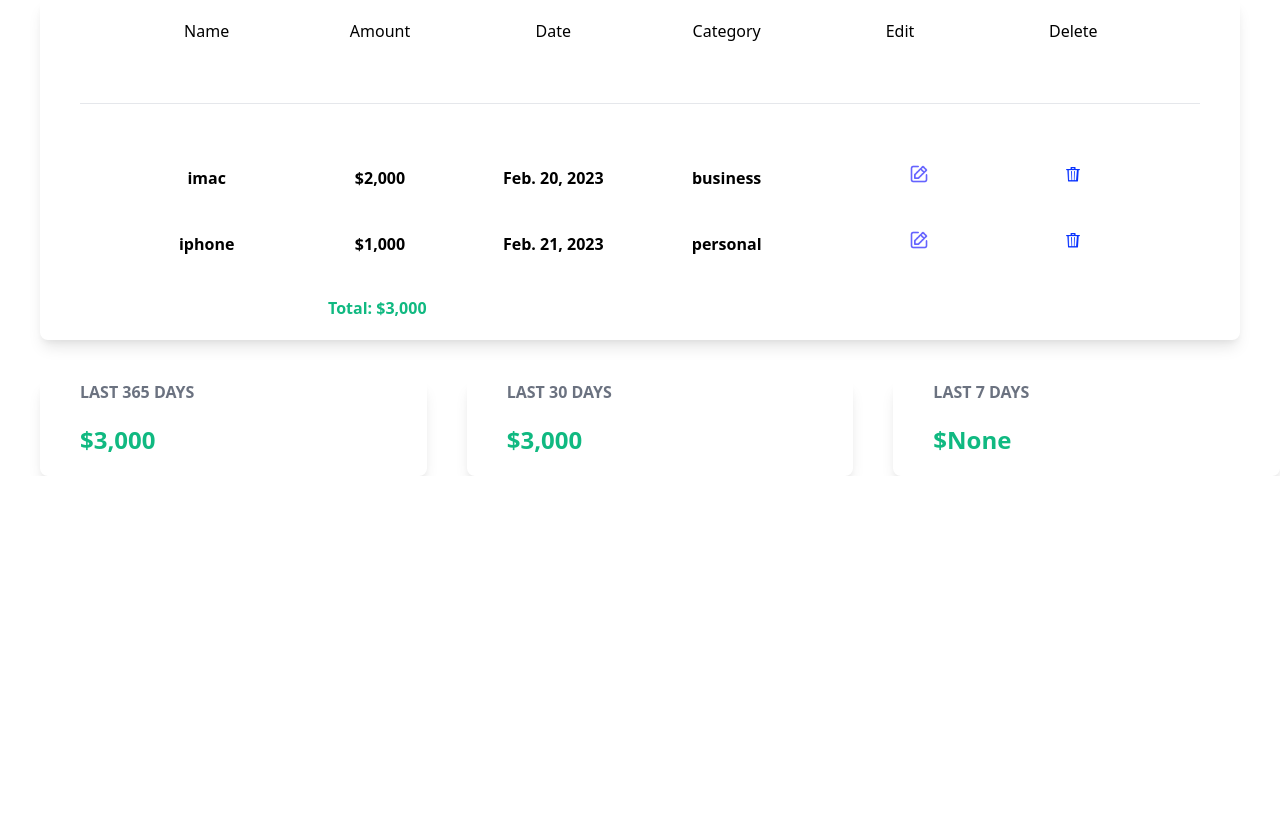
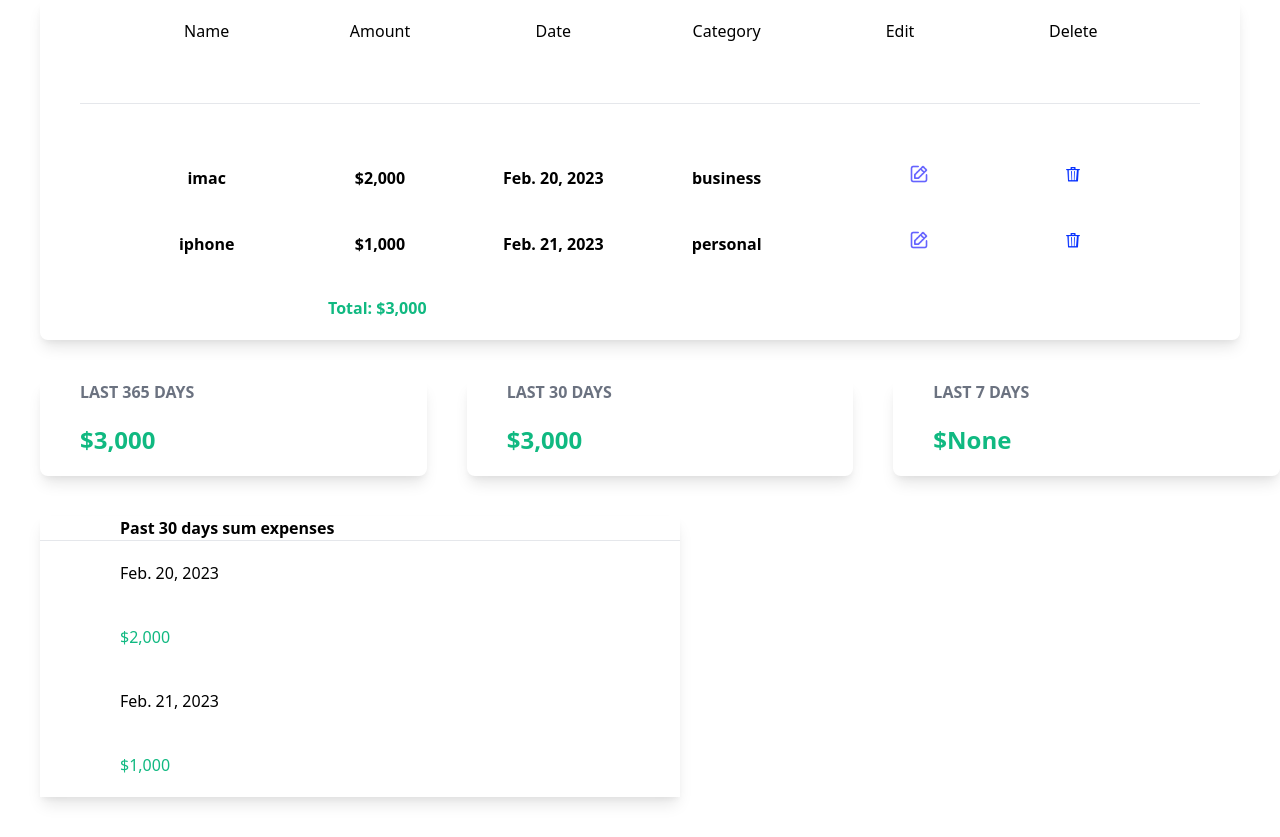
Before and after one commit to GianlorenzoDercole/tracker, a Django app: page / in a window 1280 px wide. Shown: the part 441-1278 px from the top of the page. Before the commit the page ends 917 px from the top, so only its background shows below. Run offline with Django 4.2, Linux system fonts and the light colour scheme; data comes from the database, SQL or seed files in the repository; style sheets or scripts are compiled from the project's sources.

Commit message:
added sum expenses for past 30 days see views.py line 31 and iindex.html line 102

```diff
--- a/mysite/myapp/templates/myapp/index.html
+++ b/mysite/myapp/templates/myapp/index.html
@@ -98,5 +98,34 @@
             </h1>
         </div>
     </div>
+    <!-- show sum of expenses for past 30 days -->
+    <div class="flex">
+        <div class="w-1/2 shadow-lg m-10">
+            <div class="fles fles-wrap space-x-40 font-bold px-20 py-50">
+                <span>Past 30 days sum expenses</span>
+            </div>
+            <hr>
+            <div id="30-day-table">
+                {% for daily_sum in daily_sums %}
+                    <div class="fles flex-wrap px-20 py-5">
+                        <span>
+                            {{ daily_sum.date }}
+                        </span>
+                    </div>
+
+                    <div class="fles flex-wrap px-20 py-5">
+                        <span class="text-green-500">
+                            ${{ daily_sum.sum|intcomma }}
+                        </span>
+                    </div>
+                {% endfor %}
+            </div>
+        </div>
+    </div>
+
+
+
+
+
 
 {% endblock %}
--- a/mysite/myapp/views.py
+++ b/mysite/myapp/views.py
@@ -28,8 +28,10 @@
     data = Expense.objects.filter(date__gt=last_week)
     weekly_sum = data.aggregate(Sum('amount'))
 
+    daily_sums = Expense.objects.filter().values('date').order_by('date').annotate(sum=Sum('amount'))
+
     expense_form = ExpenseForm()
-    return render(request,'myapp/index.html',{'expense_form':expense_form,'expenses':expenses,'total_expenses':total_expenses,'yearly_sum':yearly_sum,'monthly_sum':monthly_sum,'weekly_sum':weekly_sum})
+    return render(request,'myapp/index.html',{'expense_form':expense_form,'expenses':expenses,'total_expenses':total_expenses,'yearly_sum':yearly_sum,'monthly_sum':monthly_sum,'weekly_sum':weekly_sum,'daily_sums':daily_sums})
 
 
 
```
